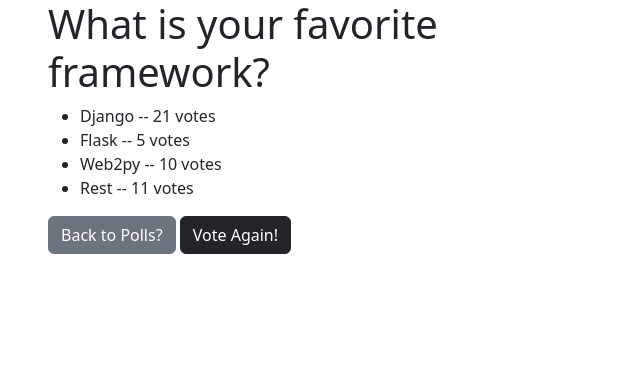
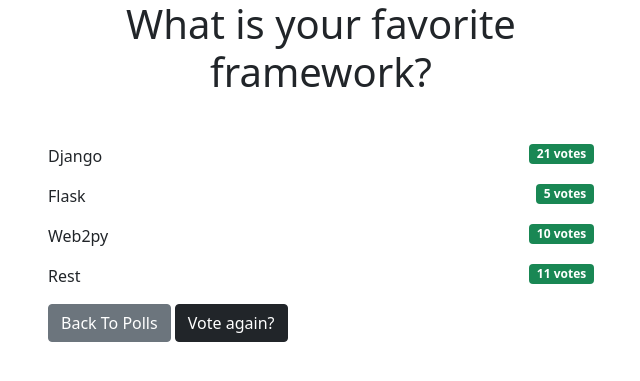
Before and after one commit to Vsirotkin/pollsterProject, a Django app: page /1/results/ in a window 1280 px wide. Shown: the top 381 px of the page, without its empty margins (319-959 px from the left). Run offline with Django 4.2, Linux system fonts and the light colour scheme; data comes from the database, SQL or seed files in the repository; both versions use the stored data as it was after the commit.

Commit message:
added badge

```diff
--- a/polls/templates/polls/detail.html
+++ b/polls/templates/polls/detail.html
@@ -6,6 +6,7 @@
     {% csrf_token %}
     <fieldset>
         <legend><h1>{{ question.question_text }}</h1></legend>
+
         {% for choice in question.choice_set.all %}
             <div class="form-check">
                 <input
@@ -18,6 +19,7 @@
                 <label for="choice{{ forloop.counter }}">{{ choice.choice_text }}</label>
             </div>
         {% endfor %}
+
     </fieldset>
 
     <input type="submit" value="Vote" class="btn btn-success">
--- a/polls/templates/polls/results.html
+++ b/polls/templates/polls/results.html
@@ -1,16 +1,16 @@
 {% extends 'base.html' %}
 
 {% block content %}
+<h1 class="mb-5 text-center">{{ question.question_text }}</h1>
 
-    <h1>{{ question.question_text }}</h1>
+{% for choice in question.choice_set.all %}
+	<table class="table table-striped">
+		{{ choice.choice_text }}
+		<span class="badge bg-success float-end">{{ choice.votes }} vote{{ choice.votes | pluralize }}</span>
+	</table>
+{% endfor %}
 
-    <ul>
-        {% for choice in question.choice_set.all %}
-                <li>{{ choice.choice_text }} -- {{ choice.votes }} vote{{ choice.votes|pluralize }}</li>
-        {% endfor %}
-    </ul>
 
-    <a class="btn btn-secondary" href="{% url 'polls:index' %}">Back to Polls?</a>
-    <a class="btn btn-dark" href="{% url 'polls:detail' question.id %}">Vote Again!</a>
-
-{% endblock content %}
+<a class="btn btn-secondary" href="{% url 'polls:index' %}">Back To Polls</a>
+<a class="btn btn-dark" href="{% url 'polls:detail' question.id %}">Vote again?</a>
+{% endblock %}
--- a/templates/base.html
+++ b/templates/base.html
@@ -3,7 +3,10 @@
   <head>
     <meta name="viewport" content="width=device-width, initial-scale=1">
     <title>Pollster{% block title %}Title{% endblock title %}</title>
-    <link href="https://cdn.jsdelivr.net/npm/bootstrap@5.2.0-beta1/dist/css/bootstrap.min.css" rel="stylesheet" integrity="sha384-0evHe/X+R7YkIZDRvuzKMRqM+OrBnVFBL6DOitfPri4tjfHxaWutUpFmBp4vmVor" crossorigin="anonymous">
+    <link href="https://cdn.jsdelivr.net/npm/bootstrap@5.1.3/dist/css/bootstrap.min.css"
+          rel="stylesheet" integrity="sha384-1BmE4kWBq78iYhFldvKuhfTAU6auU8tT94WrHftjDbrCEXSU1oBoqyl2QvZ6jIW3"
+          crossorigin="anonymous"
+    />
   </head>
   <body>
       <div class="container">
```
Also changed, not shown: db.sqlite3.
